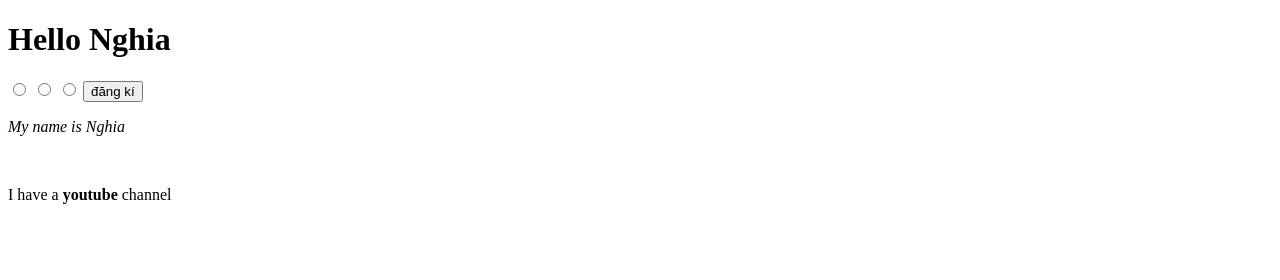
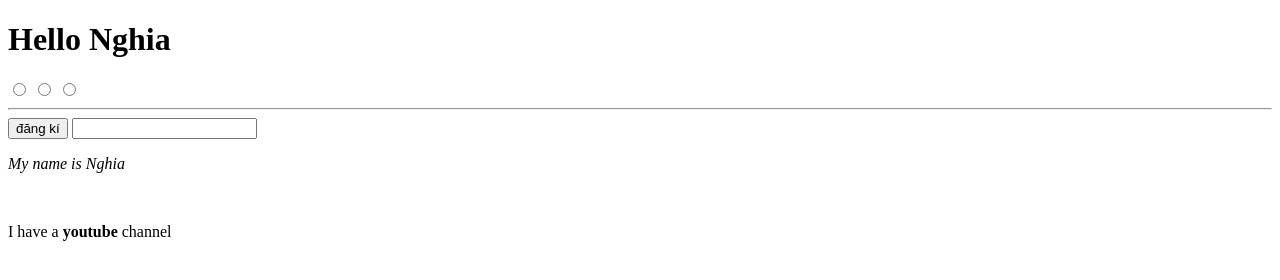
Before and after one commit to vdnghia03/vdnghia03.github.io, a plain HTML site: page them.html in a window 1280 px wide. Drawn offline with Linux system fonts and the light colour scheme.

Commit message:
Update them.html

```diff
--- a/them.html
+++ b/them.html
@@ -12,8 +12,9 @@
 	<input type="radio" name="a">
 	<input type="radio" name="a">
 	<input type="radio" name="a">
+	<hr>
 	<button>đăng kí</button>
-
+	<input type="text">
 	<p><em>My name is Nghia</em></p> <br>
 	<p>
 	I have a <strong>youtube</strong> channel
```
